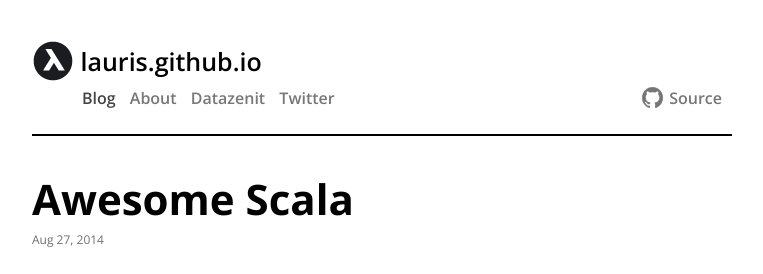
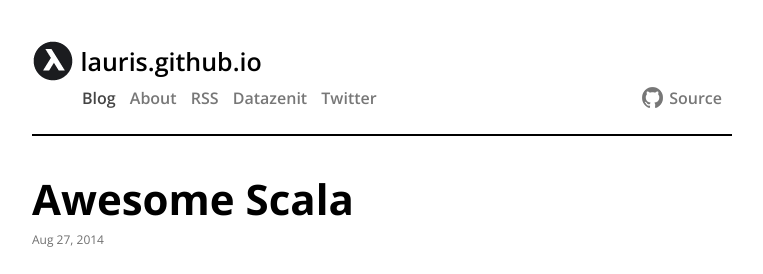
Before and after one commit to lauris/lauris.github.com, a Jekyll site: the page built from index.html, in a window 1280 px wide and 900 px high. Shown: the top 274 px of the window, without its empty margins (258-1021 px from the left). Built offline with Jekyll 4.4.1, drawn with Linux system fonts in a browser that asks for light colours; comment, search, counter and statistics services are not loaded.

Commit message:
Add RSS link.

```diff
--- a/_includes/header.html
+++ b/_includes/header.html
@@ -12,6 +12,7 @@
         href="{{ page.url | prepend: site.baseurl }}">{{ page.title }}</a>
     {% endif %}
   {% endfor %}
+  <a href="/feed.xml" target="_blank" class="page-link">RSS</a>
   <a href="http://datazenit.com/" target="_blank" class="page-link">Datazenit</a>
   <a href="http://twitter.com/lauriswat" target="_blank" class="page-link">Twitter</a>
   <a href="http://github.com/lauris/lauris.github.com"
```
